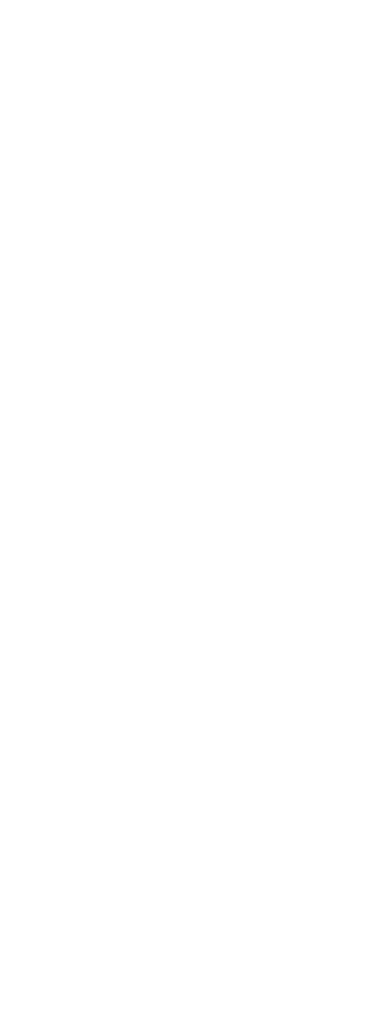
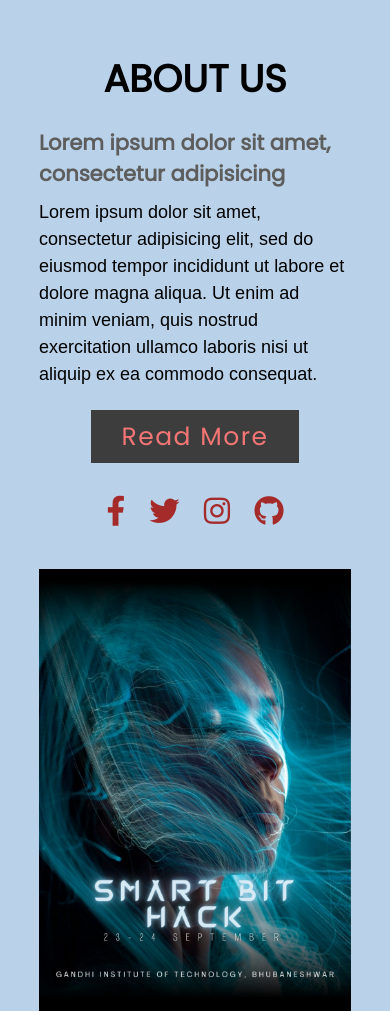
Before and after one commit to Atanu-Kumar-Dey/College-Hackathon-website-frontend, a website: page Kavita - About Us/index.html in a window 390 px wide. Before the commit the page ends 844 px from the top, so only its background shows below. Drawn offline with Linux system fonts and the light colour scheme.

Commit message:
added about us page

```diff
--- a/Kavita - About Us/index.html
+++ b/Kavita - About Us/index.html
@@ -1,12 +1,43 @@
 <!DOCTYPE html>
-<html lang="en">
+<html>
 <head>
-    <meta charset="UTF-8">
-    <meta http-equiv="X-UA-Compatible" content="IE=edge">
-    <meta name="viewport" content="width=device-width, initial-scale=1.0">
-    <title>Document</title>
+	<title>About Us Section</title>
+	<meta charset="utf-8">
+	<meta name="viewport" content="width=device-width, initial-scale=1.0">
+	<link rel="stylesheet" href="https://pro.fontawesome.com/releases/v5.10.0/css/all.css">
+	<link rel="stylesheet" href="style.css">
 </head>
 <body>
+	<div class="section">
+		<div class="container">
+			<div class="content-section">
+				<div class="title">
+					<h1>About Us</h1>
+				</div>
+				<div class="content">
+					<h3>Lorem ipsum dolor sit amet, consectetur adipisicing</h3>
+					<p>Lorem ipsum dolor sit amet, consectetur adipisicing elit, sed do eiusmod
+					tempor incididunt ut labore et dolore magna aliqua. Ut enim ad minim veniam,
+					quis nostrud exercitation ullamco laboris nisi ut aliquip ex ea commodo
+					consequat.</p>
+					<div class="button">
+						<a href="">Read More</a>
+					</div>
+				</div>
+				<div class="social">
+					<a href=""><i class="fab fa-facebook-f"></i></a>
+					<a href=""><i class="fab fa-twitter"></i></a>
+					<a href=""><i class="fab fa-instagram"></i></a>
+                    <a href=""><i class="fab fa-github"></i></a>
+
+				</div>
+			</div>
+			<div class="image-section">
+				<img src="photo_2022-09-03_15-05-36.jpg">
+			</div>
+		</div>
+	</div>
+
 
 </body>
 </html>
--- /dev/null
+++ b/Kavita - About Us/input.css
@@ -0,0 +1,3 @@
+@tailwind base;
+@tailwind components;
+@tailwind utilities;
--- /dev/null
+++ b/Kavita - About Us/postcss.config.js
@@ -0,0 +1,6 @@
+module.exports = {
+  plugins: {
+    tailwindcss: {},
+    autoprefixer: {},
+  },
+}
--- /dev/null
+++ b/Kavita - About Us/style.css
@@ -0,0 +1,110 @@
+@import url('https://fonts.googleapis.com/css2?family=Poppins:wght@200;300;400&display=swap');
+*{
+	margin:0px;
+	padding:0px;
+	box-sizing: border-box;
+	font-family: 'Poppins', sans-serif;
+}
+.section{
+	width: 100%;
+	min-height: 100vh;
+	background-color: rgb(186, 210, 233);
+}
+.container{
+	width: 80%;
+	display: block;
+	margin:auto;
+	padding-top: 100px;
+}
+.content-section{
+	float: left;
+	width: 55%;
+}
+.image-section{
+	float: right;
+	width: 40%;
+}
+.image-section img{
+	width: 100%;
+	height: auto;
+}
+.content-section .title{
+	text-transform: uppercase;
+	font-size: 28px;
+}
+.content-section .content h3{
+	margin-top: 20px;
+	color:#5d5d5d;
+	font-size: 21px;
+}
+.content-section .content p{
+	margin-top: 10px;
+	font-family: sans-serif;
+	font-size: 18px;
+	line-height: 1.5;
+}
+.content-section .content .button{
+	margin-top: 30px;
+}
+.content-section .content .button a{
+	background-color: #3d3d3d;
+	padding:12px 40px;
+	text-decoration: none;
+	color:rgb(245, 117, 117);
+	font-size: 25px;
+	letter-spacing: 1.5px;
+}
+.content-section .content .button a:hover{
+	background-color: #a52a2a;
+	color:rgb(241, 236, 236);
+}
+.content-section .social{
+	margin: 40px 40px;
+}
+.content-section .social i{
+	color:#a52a2a;
+	font-size: 30px;
+	padding:0px 10px;
+}
+.content-section .social i:hover{
+	color:#a01c1c;
+}
+@media screen and (max-width: 768px){
+	.container{
+	width: 80%;
+	display: block;
+	margin:auto;
+	padding-top:50px;
+}
+.content-section{
+	float:none;
+	width:100%;
+	display: block;
+	margin:auto;
+}
+.image-section{
+	float:none;
+	width:100%;
+
+}
+.image-section img{
+	width: 100%;
+	height: auto;
+	display: block;
+	margin:auto;
+}
+.content-section .title{
+	text-align: center;
+	font-size: 19px;
+}
+.content-section .content .button{
+	text-align: center;
+}
+.content-section .content .button a{
+	padding:9px 30px;
+}
+.content-section .social{
+	text-align: center;
+}
+
+}
```
Also changed, not shown: Kavita - About Us/package.json (added, +21 -0 lines), Kavita - About Us/tailwind.config.js (added, +8 -0 lines), Kavita - About Us/photo_2022-09-03_15-05-36.jpg (added), 3 other files.
